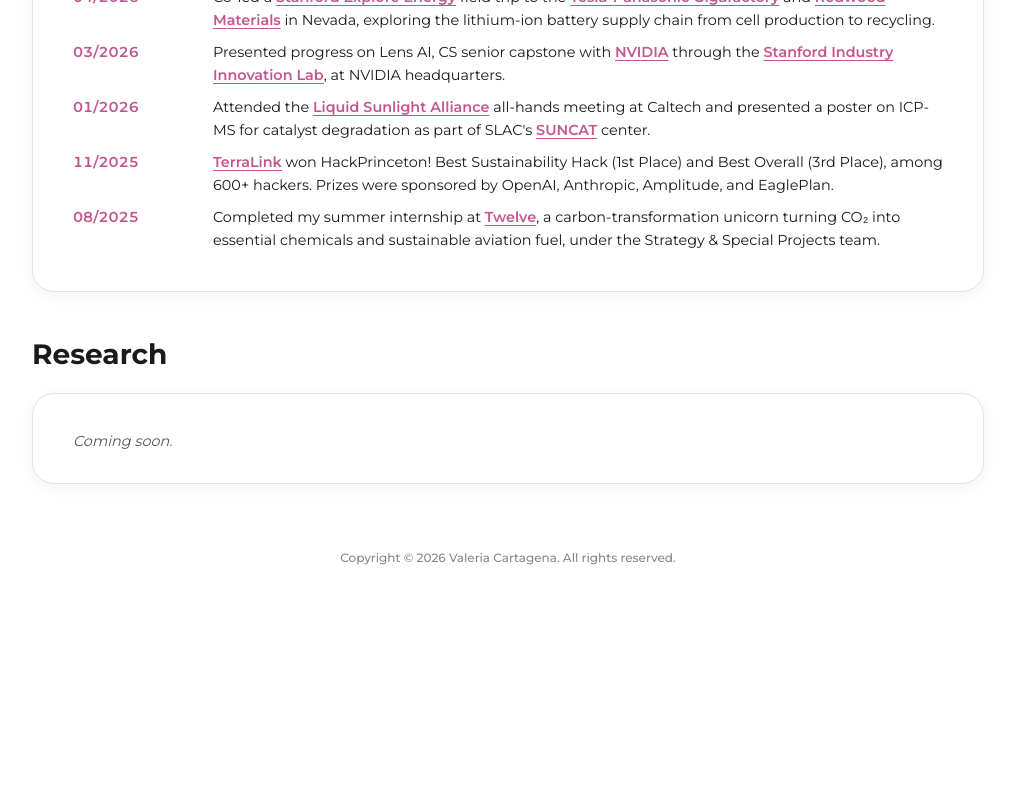
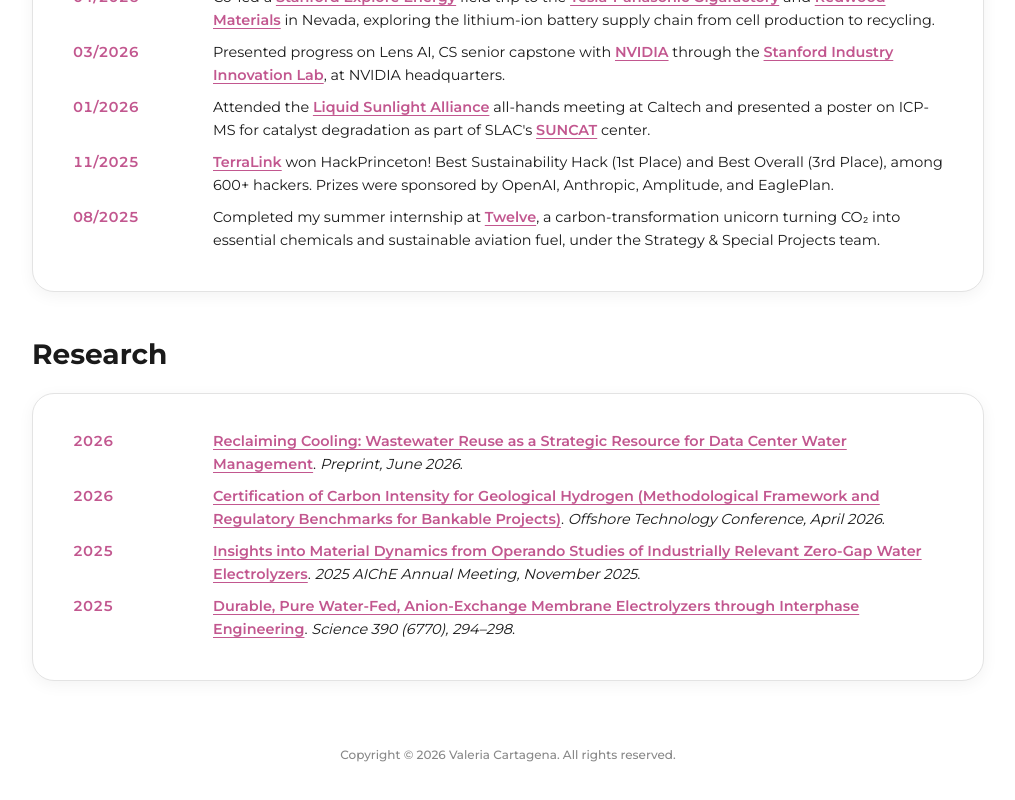
Before and after one commit to valeriacartagena/valeriacartagena.github.io, a React (Vite) app: page / in a window 1280 px wide. Shown: the part 738-1538 px from the top of the page, without its empty margins (132-1147 px from the left). Before the commit the page ends 1353 px from the top, so only its background shows below. Built offline with nearby package versions, Linux system fonts and the light colour scheme.

Commit message:
More updates

```diff
--- a/src/App.css
+++ b/src/App.css
@@ -47,9 +47,13 @@
   z-index: 1;
 }
 
+.home-block,
+.hero {
+  scroll-margin-top: calc(var(--top-bar-height) + 1.5rem);
+}
+
 .home-block {
   width: 100%;
-  scroll-margin-top: calc(var(--top-bar-height) + 1.5rem);
 }
 
 .home-block+.home-block {
--- a/src/App.jsx
+++ b/src/App.jsx
@@ -7,7 +7,7 @@ import './App.css'
 
 // Section buttons scroll within the home page; page buttons navigate to a route.
 const MENU = [
-  { id: 'news', label: 'News', to: { pathname: '/', hash: '#news' } },
+  { id: 'about', label: 'About', to: { pathname: '/', hash: '#home' } },
   { id: 'research', label: 'Research', to: { pathname: '/', hash: '#research' } },
   { id: 'tutorials', label: 'Tutorials', to: { pathname: '/tutorials' } },
   { id: 'Library', label: 'Library', to: { pathname: '/Library' } },
--- a/src/pages/Home.jsx
+++ b/src/pages/Home.jsx
@@ -76,6 +76,34 @@ function Home() {
     }
   ];
 
+  // Published work with a DOI, newest first.
+  const publications = [
+    {
+      date: '2026',
+      title: 'Reclaiming Cooling: Wastewater Reuse as a Strategic Resource for Data Center Water Management',
+      venue: 'Preprint, June 2026',
+      url: 'https://doi.org/10.31224/7240'
+    },
+    {
+      date: '2026',
+      title: 'Certification of Carbon Intensity for Geological Hydrogen (Methodological Framework and Regulatory Benchmarks for Bankable Projects)',
+      venue: 'Offshore Technology Conference, April 2026',
+      url: 'https://doi.org/10.4043/37197-MS'
+    },
+    {
+      date: '2025',
+      title: 'Insights into Material Dynamics from Operando Studies of Industrially Relevant Zero-Gap Water Electrolyzers',
+      venue: '2025 AIChE Annual Meeting, November 2025',
+      url: 'https://aiche.confex.com/aiche/2025/meetingapp.cgi/Paper/712221'
+    },
+    {
+      date: '2025',
+      title: 'Durable, Pure Water-Fed, Anion-Exchange Membrane Electrolyzers through Interphase Engineering',
+      venue: 'Science 390 (6770), 294–298',
+      url: 'https://doi.org/10.1126/science.adw7100'
+    }
+  ];
+
   return (
     <>
       <header id="home" className="hero">
@@ -114,7 +142,17 @@ function Home() {
       <section id="research" className="home-block">
         <h2 className="news-title">Research</h2>
         <div className="news-section">
-          <p className="placeholder">Coming soon.</p>
+          <ul className="news-list">
+            {publications.map((pub) => (
+              <li key={pub.url} className="news-item">
+                <span className="news-date">{pub.date}</span>
+                <span className="news-text">
+                  <a href={pub.url} target="_blank" rel="noopener noreferrer">{pub.title}</a>.{' '}
+                  <em>{pub.venue}</em>.
+                </span>
+              </li>
+            ))}
+          </ul>
         </div>
       </section>
     </>
```
Also changed, not shown: 2 other files (tests, documents, lock files or other folders).
